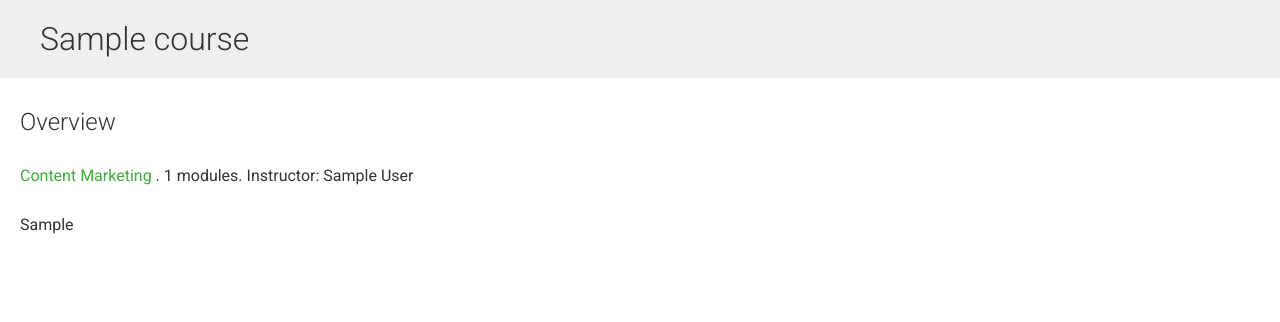
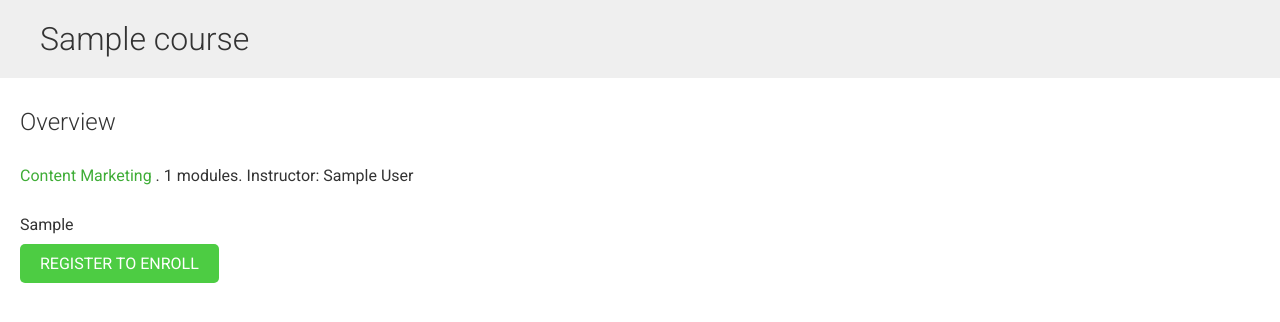
Before and after one commit to khouri10/djgex-educa, a Django app: a page that uses courses/templates/courses/course/detail.html in a window 1280 px wide. Shown: the part 54-376 px from the top of the page. Run offline with Django 3.2, Linux system fonts and the light colour scheme; data comes from the database, SQL or seed files in the repository; tables that the repository leaves empty hold one stand-in row (values such as "Sample post"); some libraries are stand-ins or nearby versions.

Commit message:
Create system to student enroll in courses

```diff
--- a/courses/models.py
+++ b/courses/models.py
@@ -22,6 +22,8 @@ class Course(models.Model):
 	slug = models.SlugField(max_length=200, unique=True)
 	overview = models.TextField()
 	created = models.DateTimeField(auto_now_add=True)
+	students = models.ManyToManyField(User, related_name='courses_joined',
+		blank=True)
 
 	class Meta:
 		ordering = ('-created',)
--- a/courses/templates/courses/course/detail.html
+++ b/courses/templates/courses/course/detail.html
@@ -17,6 +17,18 @@
 			</p>
 
 			{{ object.overview|linebreaks }}
+
+			{% if request.user.is_authenticated %}
+				<form action="{% url "student_enroll_course" %}" method="post">
+					{{ enroll_form }}
+					{% csrf_token %}
+					<input type="submit" class="button" value="Enroll now">
+				</form>
+			{% else %}
+				<a href="{% url "student_registration" %}" class="button">
+					Register to enroll
+				</a>
+			{% endif %}
 		</div>
 	{% endwith %}
 {% endblock %}
--- a/courses/views.py
+++ b/courses/views.py
@@ -11,7 +11,7 @@ from braces.views import LoginRequiredMixin, PermissionRequiredMixin, \
 	CsrfExemptMixin, JsonRequestResponseMixin
 from .models import Course, Module, Content, Subject
 from .forms import ModuleFormSet
-
+from students.forms import CourseEnrollForm
 
 class OwnerMixin(object):
 	def get_queryset(self):
@@ -157,3 +157,9 @@ class CourseListView(TemplateResponseMixin, View):
 class CourseDetailView(DetailView):
 	model = Course
 	template_name = 'courses/course/detail.html'
+
+	def get_context_data(self, **kwargs):
+		context = super(CourseDetailView, self).get_context_data(**kwargs)
+		context['enroll_form'] = CourseEnrollForm(initial={
+			'course':self.object})
+		return context
--- /dev/null
+++ b/students/forms.py
@@ -0,0 +1,6 @@
+from django import forms
+from courses.models import Course
+
+class CourseEnrollForm(forms.Form):
+	course = forms.ModelChoiceField(queryset=Course.objects.all(),
+		widget=forms.HiddenInput)
--- a/students/urls.py
+++ b/students/urls.py
@@ -4,4 +4,6 @@ from . import views
 urlpatterns = [
 	url(r'^register/$', views.StudentRegistrationView.as_view(),
 		name='student_registration'),
+	url(r'^enroll-course/$', views.StudentEnrollCourseView.as_view(),
+		name='student_enroll_course'),
 ]
```
Also changed, not shown: students/views.py (+15 -0 lines), courses/migrations/0004_course_students.py (added).
